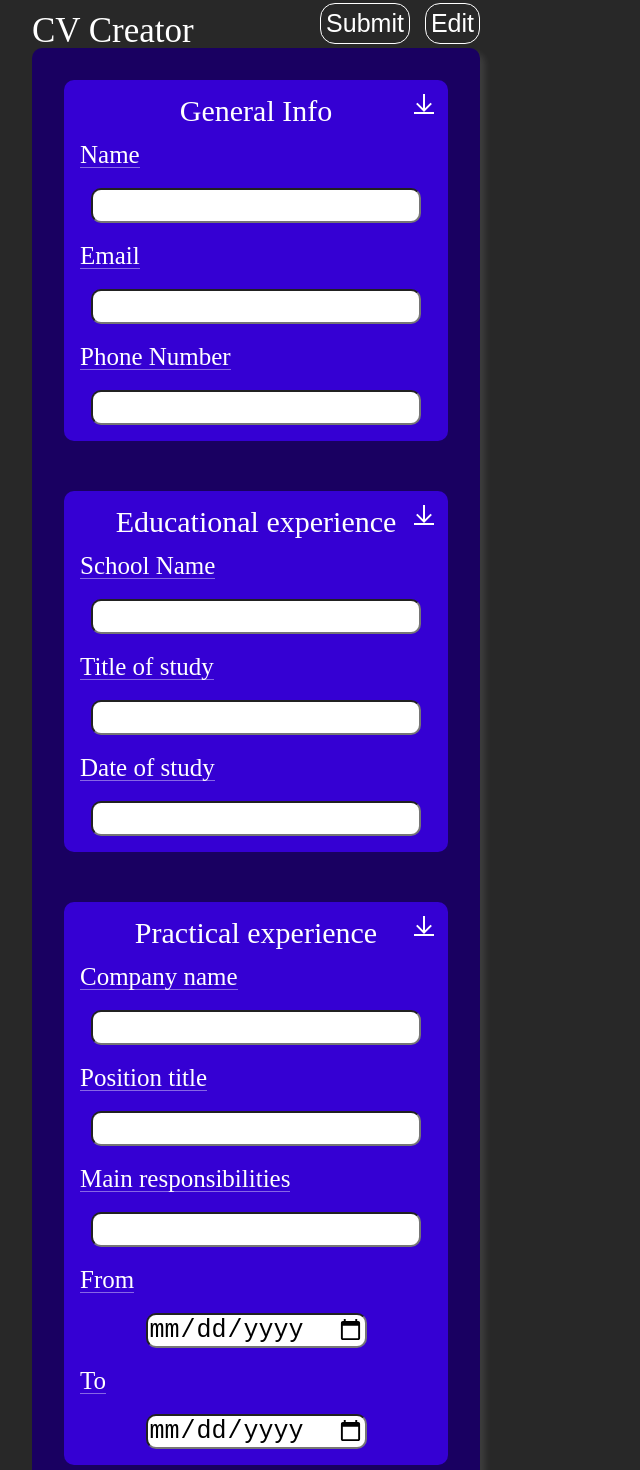
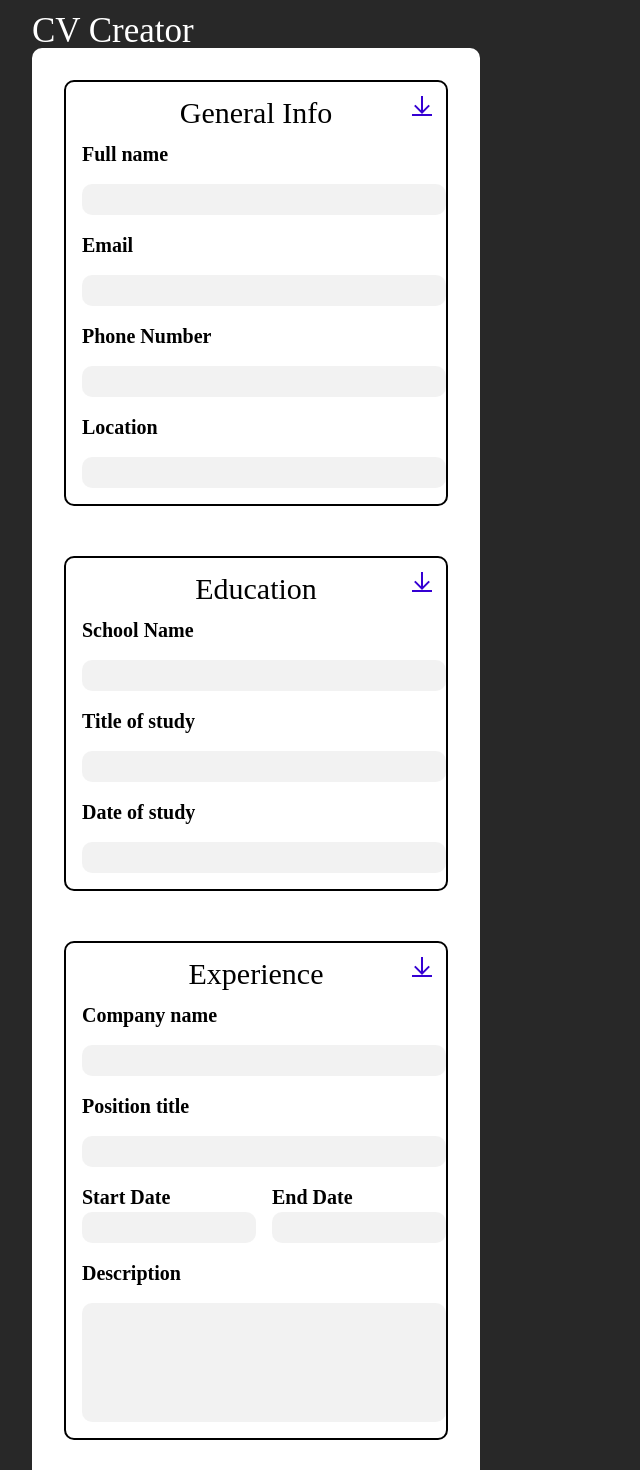
Before and after one commit to Chris-Karampagias/CV-Application, a React (Vite) app: page / in a window 1280 px wide. Shown: the top 1470 px of the page, without its empty margins (0-640 px from the left). Built offline with nearby package versions, Linux system fonts and the light colour scheme.

Commit message:
Make changes to cv creator layout

```diff
--- a/src/components/cv-creator.jsx
+++ b/src/components/cv-creator.jsx
@@ -5,11 +5,11 @@ export default function CvCreator({ children }) {
   return (
     <div className="cv-creator-container">
       <h1 className="cv-creator-name">CV Creator</h1>
+      {children}
       <div className="buttons-container">
         <button type="submit">Submit</button>
         <button type="button">Edit</button>
       </div>
-      {children}
     </div>
   );
 }
--- a/src/components/educational-experience.jsx
+++ b/src/components/educational-experience.jsx
@@ -5,7 +5,7 @@ import { mdiArrowCollapseDown } from "@mdi/js";
 export default function EducationalExperience() {
   return (
     <div className="educational-experience-container">
-      <h1 className="title">Educational experience</h1>
+      <h1 className="title">Education</h1>
       <Icon className="arrow" path={mdiArrowCollapseDown} size={1} />
       <form action="">
         <label htmlFor="school-name">School Name </label>
--- a/src/components/general-info.jsx
+++ b/src/components/general-info.jsx
@@ -8,12 +8,14 @@ export default function GeneralInfo() {
       <h1 className="title">General Info</h1>
       <Icon className="arrow" path={mdiArrowCollapseDown} size={1} />
       <form action="">
-        <label htmlFor="name">Name </label>
+        <label htmlFor="name">Full name </label>
         <input type="text" id="name" />
         <label htmlFor="email">Email </label>
         <input type="email" id="email" />
         <label htmlFor="phone">Phone Number </label>
         <input type="tel" id="phone" />
+        <label htmlFor="location">Location </label>
+        <input type="text" id="location" />
       </form>
     </div>
   );
--- a/src/components/practical-experience.jsx
+++ b/src/components/practical-experience.jsx
@@ -5,7 +5,7 @@ import { mdiArrowCollapseDown } from "@mdi/js";
 export default function PracticalExperience() {
   return (
     <div className="practical-experience-container">
-      <h1 className="title">Practical experience</h1>
+      <h1 className="title">Experience</h1>
       <Icon className="arrow" path={mdiArrowCollapseDown} size={1} />
       <form action="">
         <div className="company-container">
@@ -13,12 +13,18 @@ export default function PracticalExperience() {
           <input type="text" id="company-name" />
           <label htmlFor="position-title">Position title </label>
           <input type="text" id="position-title" />
-          <label htmlFor="main-responsibilities">Main responsibilities </label>
-          <input type="text" id="main-responsibilities" />
-          <label htmlFor="from">From </label>
-          <input type="date" id="from" />
-          <label htmlFor="to">To </label>
-          <input type="date" id="to" />
+          <div className="job-duration-container">
+            <div className="date-container">
+              <label htmlFor="from">Start Date </label>
+              <input type="text" id="from" />
+            </div>
+            <div className="date-container">
+              <label htmlFor="to">End Date </label>
+              <input type="text" id="to" />
+            </div>
+          </div>
+          <label htmlFor="main-responsibilities">Description </label>
+          <textarea id="main-responsibilities" rows="5" cols="2" />
         </div>
       </form>
     </div>
--- a/src/styles/cv-creator.css
+++ b/src/styles/cv-creator.css
@@ -2,8 +2,9 @@
 .educational-experience-container,
 .practical-experience-container {
   position: relative;
-  background-color: #3500d3;
-  color: white;
+  background-color: white;
+  border: 2px solid black;
+  color: rgb(0, 0, 0);
   border-radius: 10px;
   padding-bottom: 1rem;
 }
@@ -18,27 +19,26 @@
 }
 
 .buttons-container {
-  position: absolute;
-  right: 0;
-  top: 0;
-  transform: translateY(calc(-4px - 100%));
   display: flex;
   gap: 15px;
+  align-self: flex-end;
 }
 
 .buttons-container button {
-  border: 1px solid white;
-  color: white;
+  border: none;
+  color: black;
   padding: 5px;
   border-radius: 15px;
   font-size: 25px;
-  background-color: transparent;
+  background-color: rgba(189, 189, 189, 0.49);
+  border: none;
   transition: all 0.2s ease-in-out;
   cursor: pointer;
 }
 
 .buttons-container button:hover {
   background-color: #3500d3;
+  color: white;
 }
 
 .cv-creator-container {
@@ -47,14 +47,13 @@
   flex-direction: column;
   justify-content: space-between;
   gap: 50px;
-  background-color: #190061;
+  background-color: #ffffff;
   width: 30%;
   margin: 2rem;
   margin-top: 3rem;
   padding: 2rem;
   border-radius: 10px;
   min-height: 700px;
-  box-shadow: 5px 5px 6px rgba(255, 255, 255, 0.101);
 }
 
 .title {
@@ -64,16 +63,18 @@
 }
 
 div label {
-  font-size: 25px;
+  font-size: 20px;
   margin-left: 1rem;
   width: fit-content;
-  border-bottom: 1px solid rgba(255, 255, 255, 0.402);
+  font-weight: bolder;
 }
 
 input {
   max-width: 400px;
   border-radius: 10px;
-  margin: 0 auto;
+  border: none;
+  margin-left: 1rem;
+  background-color: rgba(189, 189, 189, 0.205);
   font-size: 25px;
   outline: none;
   cursor: pointer;
@@ -81,7 +82,8 @@ input {
 }
 
 input:focus {
-  box-shadow: 5px 5px 15px #190061;
+  border: 1px solid #3500d3;
+  background-color: white;
 }
 
 form,
@@ -98,8 +100,40 @@ form,
   transform: translate(-50%, 50%);
   cursor: pointer;
   transition: all 0.2s ease-in-out;
+  color: #3500d3;
 }
 
 .arrow:hover {
   transform: scale(1.1) translate(-50%, 50%);
 }
+
+.job-duration-container {
+  display: flex;
+  justify-content: space-between;
+  max-width: 400px;
+}
+
+.date-container {
+  width: 50%;
+  display: flex;
+  flex-direction: column;
+  gap: 5px;
+}
+
+textarea {
+  resize: none;
+  margin-left: 1rem;
+  max-width: 400px;
+  border-radius: 10px;
+  font-size: 20px;
+  border: none;
+  background-color: rgba(189, 189, 189, 0.205);
+  outline: none;
+  cursor: pointer;
+  transition: all 0.2s ease-in-out;
+}
+
+textarea:focus {
+  border: 1px solid #3500d3;
+  background-color: white;
+}
```
